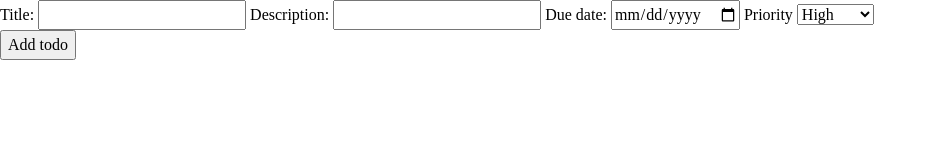
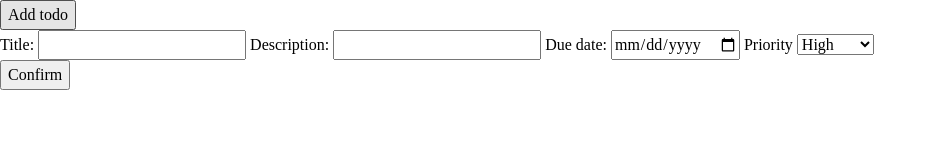
Before and after one commit to Chief-99/todo-list, a website built with webpack: page src/index.html in a window 1280 px wide. Shown: the whole page, without its empty margins (0-937 px from the left). Built offline with nearby package versions, Linux system fonts and the light colour scheme.

Commit message:
add:Form html structure

```diff
--- a/src/index.html
+++ b/src/index.html
@@ -8,7 +8,10 @@
 </head>
 
 <body>
+    <button id="open-todo-form">Add todo</button>
 
+    <div id="modal">
+        <div id="modal-content">
             <form action="get" id="todo-form">
                 <label for="title-input">Title:</label>
                 <input type="text" id="title-input">
@@ -27,7 +30,11 @@
                 </select>
             </form>
 
-    <button id="add-todo">Add todo</button>
+            <button id="add-todo">Confirm</button>
+        </div>
+    </div>
+
+
 
     <div id="display-div">
 
```
Lines whose indentation alone changed are shown as unchanged.
